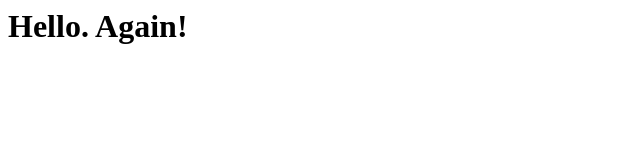
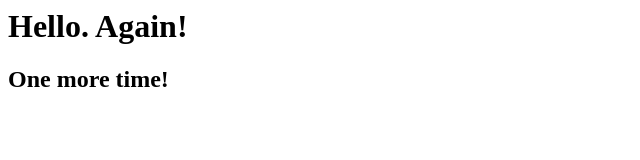
Before and after one commit to digger4445/myApp, a plain HTML site: page index.html in a window 1280 px wide. Shown: the whole page, without its empty margins (0-640 px from the left). Drawn offline with Linux system fonts and the light colour scheme.

Commit message:
Changed index.html again - CH

```diff
--- a/index.html
+++ b/index.html
@@ -9,5 +9,8 @@
   <h1>
     Hello. Again!
   </h1>
+<h2>
+One more time!
+</h2>
 </body>
 </html>
```
